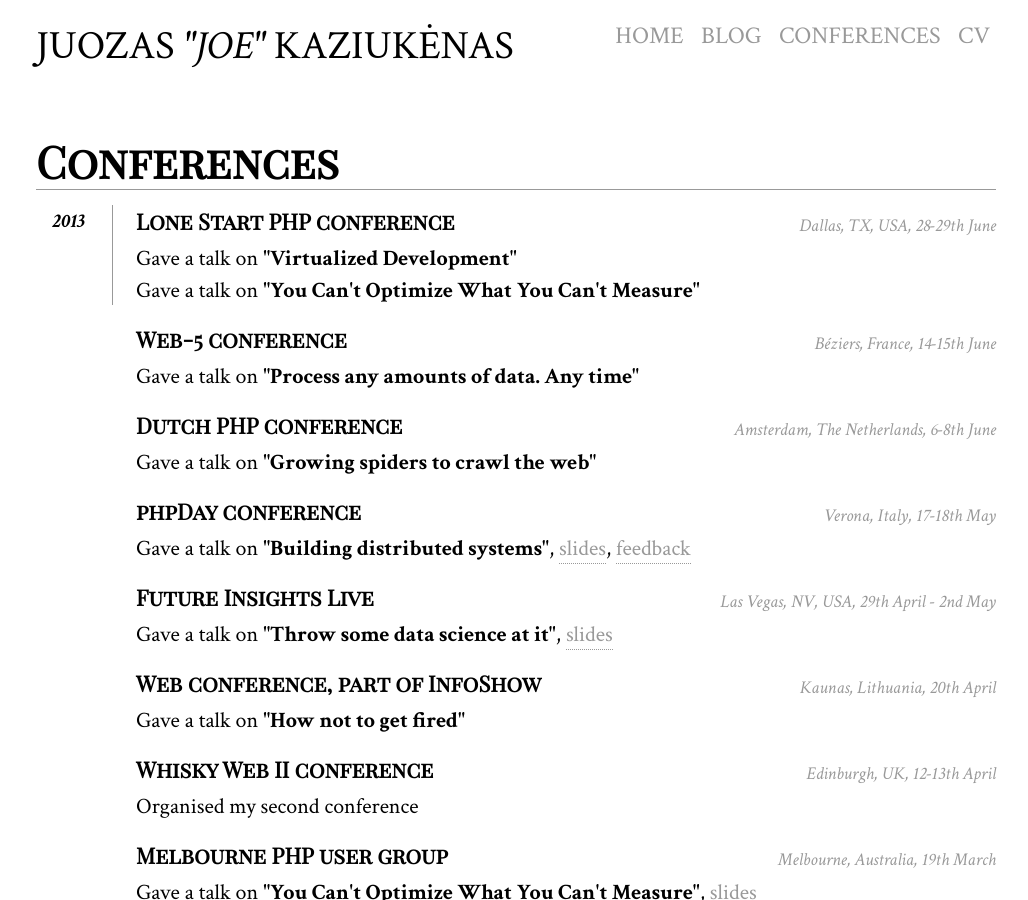
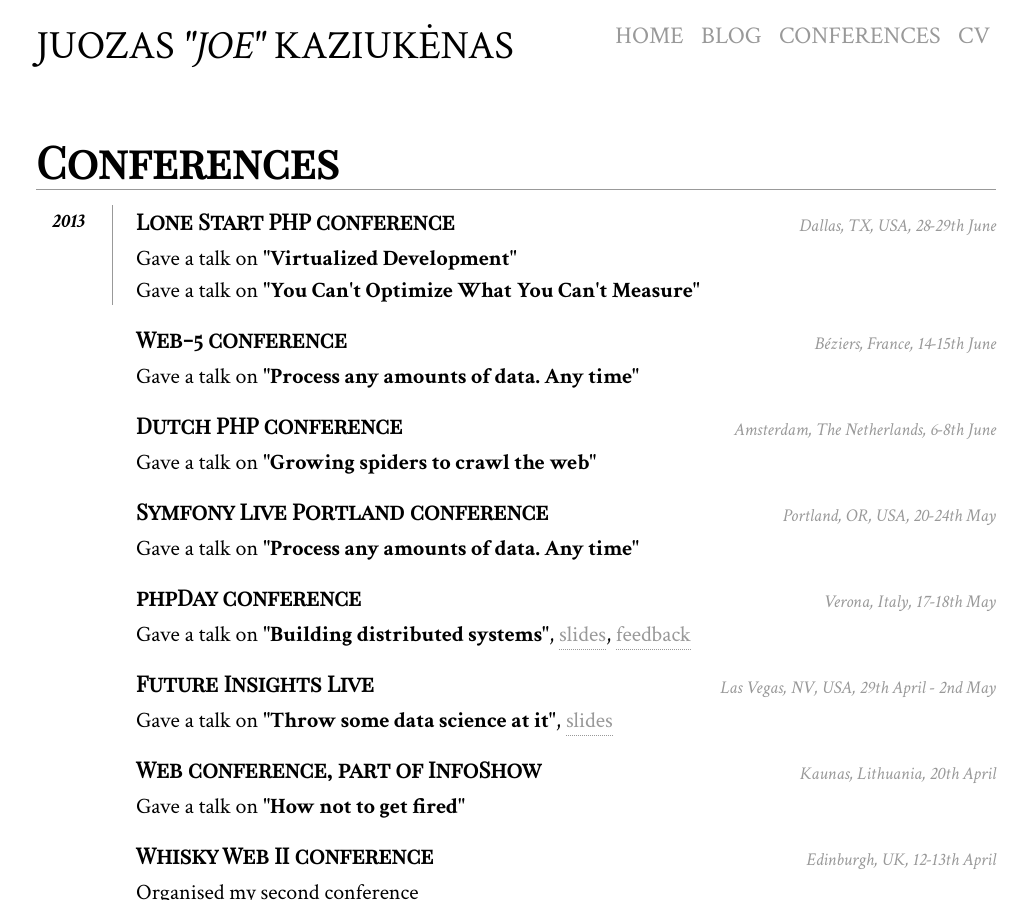
Before and after one commit to juokaz/juokaz.com, a Jekyll site: the page built from conferences.html, in a window 1280 px wide and 900 px high. Shown: the whole window, without its empty margins (124-1152 px from the left). Built offline with Jekyll 4.4.1, drawn with Linux system fonts in a browser that asks for light colours; nearby versions of some CDN libraries; comment, search, counter and statistics services are not loaded.

Commit message:
Added symfony live conference

```diff
--- a/_config.yml
+++ b/_config.yml
@@ -20,6 +20,11 @@ conferences:
       date: 6-8th June
       spoken:
           - title: "Growing spiders to crawl the web"
+    - title: Symfony Live Portland conference
+      location: Portland, OR, USA
+      date: 20-24th May
+      spoken:
+          - title: "Process any amounts of data. Any time"
     - title: phpDay conference
       location: Verona, Italy
       date: 17-18th May
```
